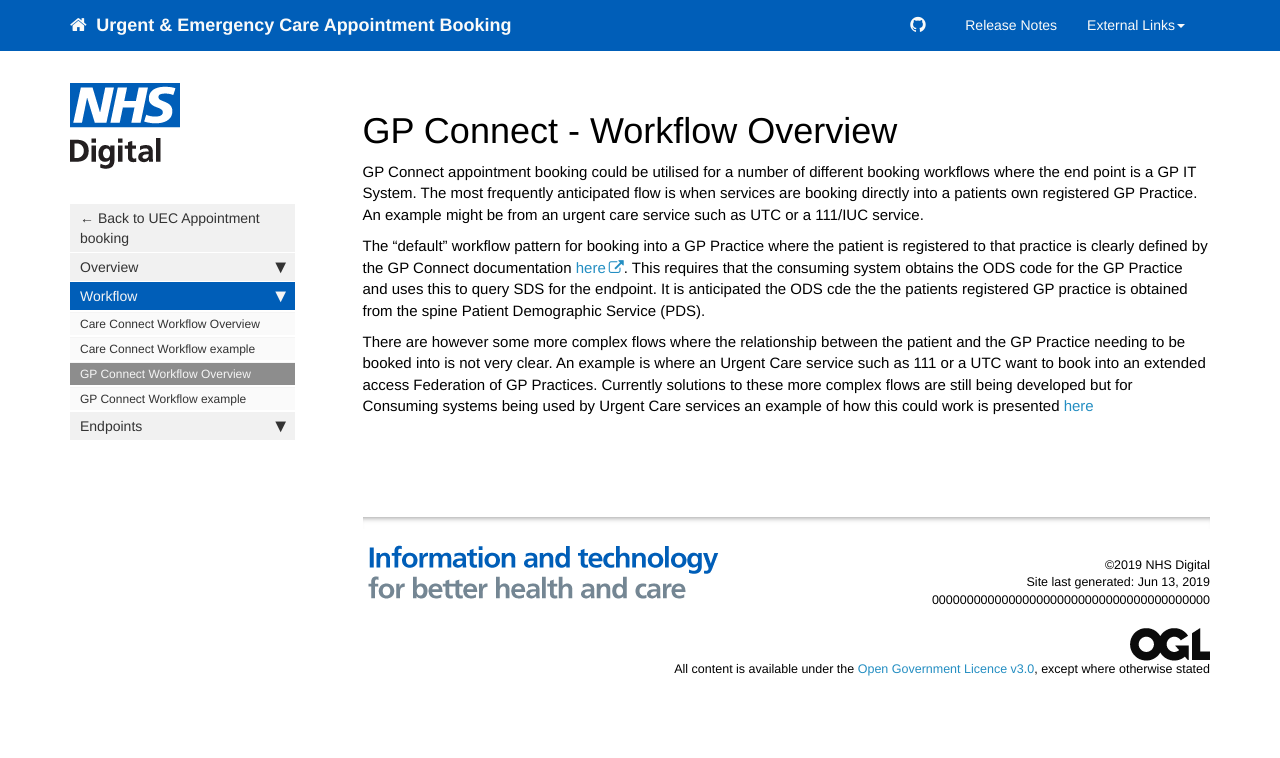
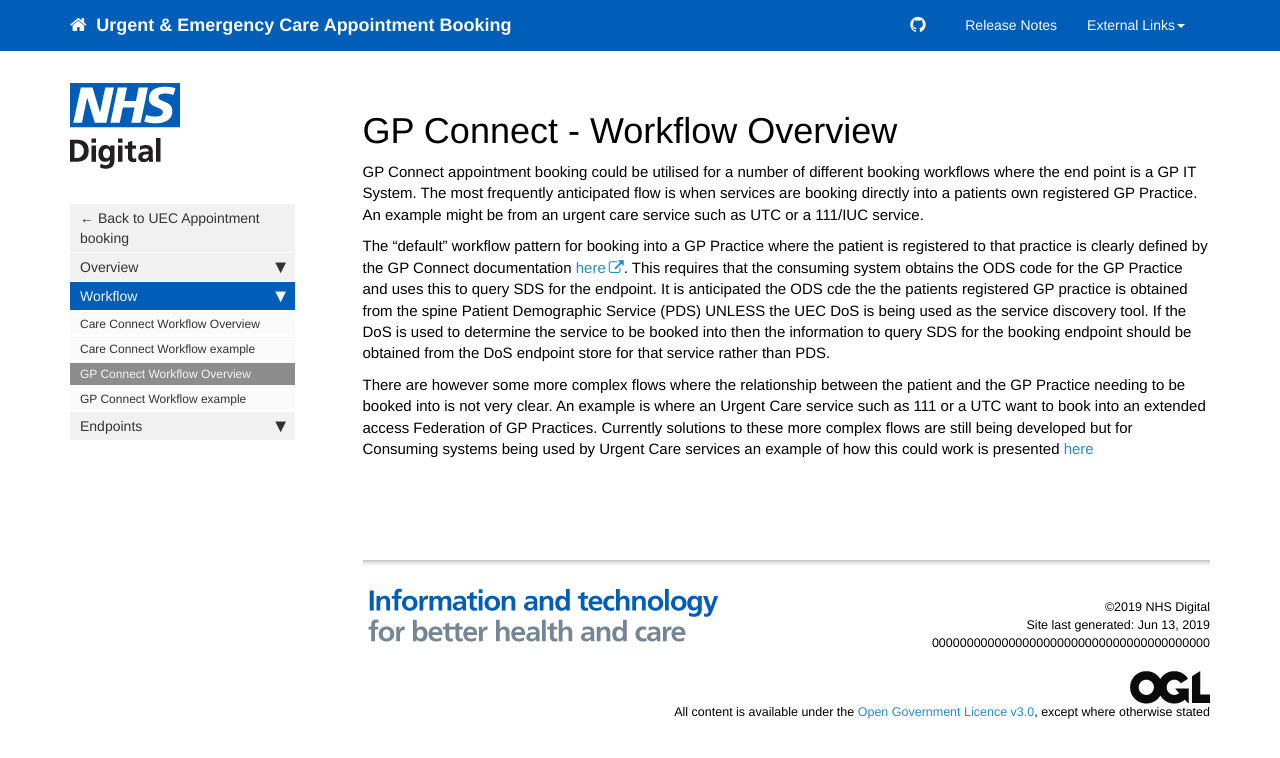
Before and after one commit to nhsd-a2si/docs-uec-appts, a Jekyll site: the page built from _pages/functional_spec/dos/gpc_wfoverview.md, in a window 1280 px wide. Shown: the top 758 px of the page. Built offline with Jekyll 4.4.1, drawn with Linux system fonts in a browser that asks for light colours; nearby versions of some CDN libraries.

Commit message:
Update gpc_wfoverview.md

```diff
--- a/_pages/functional_spec/dos/gpc_wfoverview.md
+++ b/_pages/functional_spec/dos/gpc_wfoverview.md
@@ -11,6 +11,6 @@ folder: functional_spec
 
 GP Connect appointment booking could be utilised for a number of different booking workflows where the end point is a GP IT System. The most frequently anticipated flow is when services are booking directly into a patients own registered GP Practice. An example might be from an urgent care service such as UTC or a 111/IUC service.
 
-The "default" workflow pattern for booking into a GP Practice where the patient is registered to that practice is clearly defined by the GP Connect documentation <a href="https://nhsconnect.github.io/gpconnect/" target="_blank">here</a>. This requires that the consuming system obtains the ODS code for the GP Practice and uses this to query SDS for the endpoint. It is anticipated the ODS cde the the patients registered GP practice is obtained from the spine Patient Demographic Service (PDS).
+The "default" workflow pattern for booking into a GP Practice where the patient is registered to that practice is clearly defined by the GP Connect documentation <a href="https://nhsconnect.github.io/gpconnect/" target="_blank">here</a>. This requires that the consuming system obtains the ODS code for the GP Practice and uses this to query SDS for the endpoint. It is anticipated the ODS cde the the patients registered GP practice is obtained from the spine Patient Demographic Service (PDS) UNLESS the UEC DoS is being used as the service discovery tool. If the DoS is used to determine the service to be booked into then the information to query SDS for the booking endpoint should be obtained from the DoS endpoint store for that service rather than PDS.
 
 There are however some more complex flows where the relationship between the patient and the GP Practice needing to be booked into is not very clear. An example is where an Urgent Care service such as 111 or a UTC want to book into an extended access Federation of GP Practices. Currently solutions to these more complex flows are still being developed but for Consuming systems being used by Urgent Care services an example of how this could work is presented <a href="gpc_wfexample.html">here</a>
```
